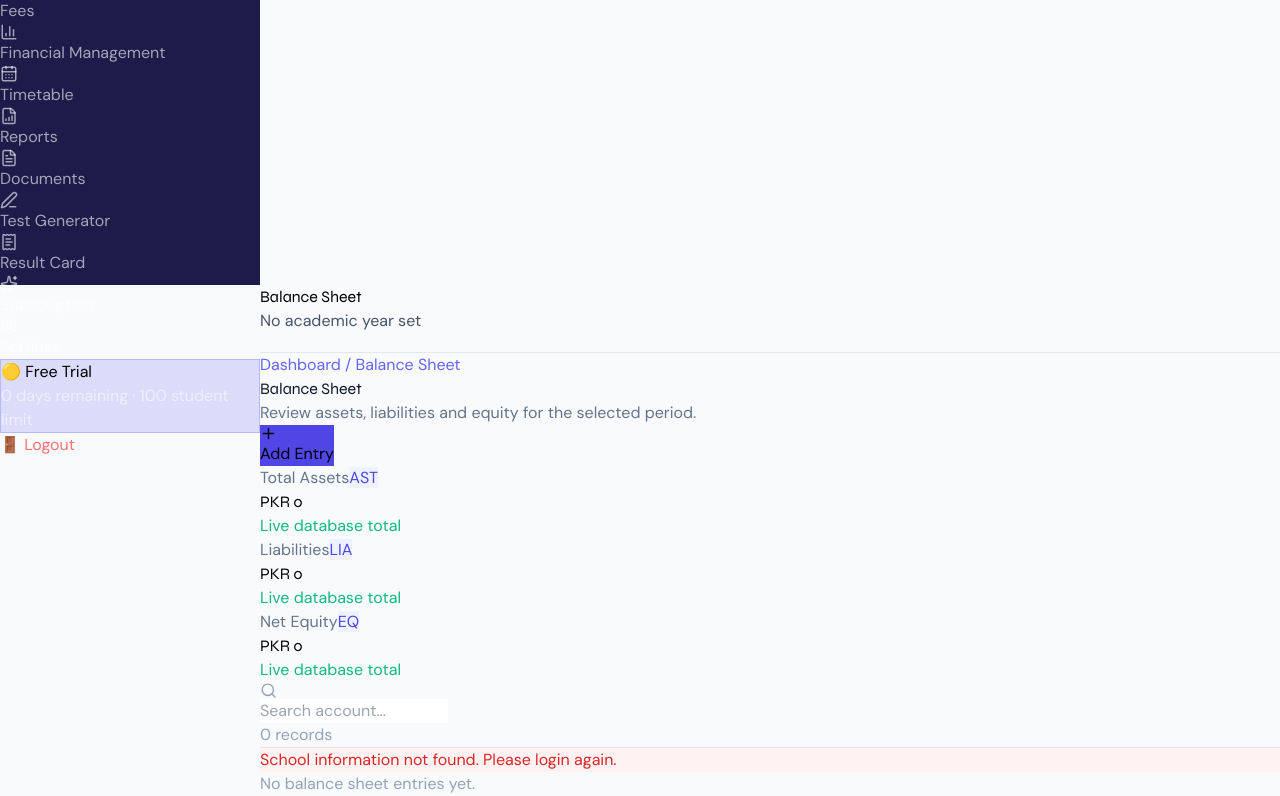
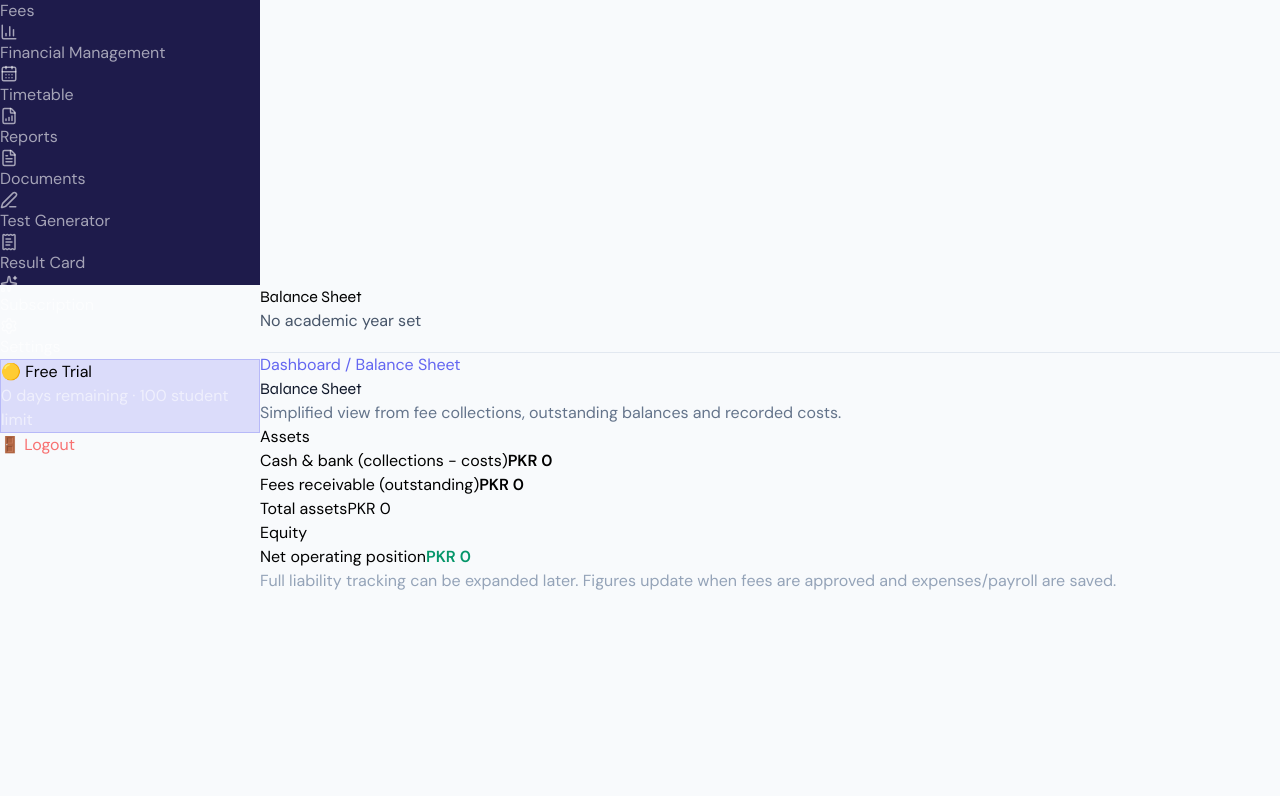
Before and after one commit to P0lygonHunter/vends-frontend, a React (Vite) app in the folder client/: page /balance-sheet in a window 1280 px wide. Shown: the part 515-1311 px from the top of the page. After the commit the page ends 1108 px from the top, so only its background shows below. Built offline with nearby package versions, Linux system fonts and the light colour scheme; sample sign-in values are in the browser's storage.

Commit message:
feat: desktop sidebar restore, live financial summary API, thermal subscription receipt — client/src/pages/BalanceSheet.jsx

```diff
--- a/client/src/pages/BalanceSheet.jsx
+++ b/client/src/pages/BalanceSheet.jsx
@@ -1,2 +1,59 @@
-import ModulePage from '../components/ModulePage'
-export default function BalanceSheet() { return <ModulePage title="Balance Sheet" subtitle="Review assets, liabilities and equity for the selected period." addLabel="Add Entry" searchPlaceholder="Search account..." stats={[{ label: 'Total Assets', value: 'PKR 0', badge: 'AST' }, { label: 'Liabilities', value: 'PKR 0', badge: 'LIA' }, { label: 'Net Equity', value: 'PKR 0', badge: 'EQ' }]} columns={[{ key: 'account', label: 'Account', emphasis: true }, { key: 'category', label: 'Category' }, { key: 'debit', label: 'Debit' }, { key: 'credit', label: 'Credit' }, { key: 'balance', label: 'Balance' }]} initialRows={[]} formFields={[{ key: 'account', label: 'Account', placeholder: 'Cash and Bank' }, { key: 'category', label: 'Category', placeholder: 'Assets' }, { key: 'debit', label: 'Debit', placeholder: 'PKR 0' }, { key: 'credit', label: 'Credit', placeholder: 'PKR 0' }, { key: 'balance', label: 'Balance', placeholder: 'PKR 0' }]} emptyMessage="No balance sheet entries yet." /> }
+import { useEffect, useState } from 'react'
+import axios from 'axios'
+import PageLayout from '../components/PageLayout'
+import API_BASE_URL from '../config/api'
+
+const formatPKR = (n) => `PKR ${Number(n || 0).toLocaleString('en-PK', { maximumFractionDigits: 0 })}`
+
+export default function BalanceSheet() {
+  const schoolId = localStorage.getItem('schoolId')
+  const [summary, setSummary] = useState(null)
+  const [error, setError] = useState('')
+
+  useEffect(() => {
+    if (!schoolId) return
+    axios
+      .get(`${API_BASE_URL}/finance/${schoolId}/summary`)
+      .then((res) => setSummary(res.data.summary))
+      .catch((err) => setError(err.response?.data?.error || 'Unable to load balance sheet'))
+  }, [schoolId])
+
+  // Simplified school balance sheet view from live activity
+  const cashLike = Math.max(0, (summary?.feeIncome || 0) - (summary?.expenseTotal || 0) - (summary?.payrollTotal || 0))
+  const receivables = summary?.feeOutstanding || 0
+  const assets = cashLike + receivables
+  const equity = summary?.netPosition || 0
+
+  return (
+    <PageLayout title="Balance Sheet" subtitle="Simplified view from fee collections, outstanding balances and recorded costs.">
+      {error && <div className="mb-4 p-3 rounded-xl text-sm" style={{ background: '#fef2f2', color: '#dc2626' }}>{error}</div>}
+      <div className="grid grid-cols-1 md:grid-cols-2 gap-6">
+        <div className="bg-white rounded-2xl border p-6" style={{ borderColor: '#e2e8f0' }}>
+          <h3 className="font-bold mb-4">Assets</h3>
+          <div className="flex justify-between py-2 text-sm border-b" style={{ borderColor: '#f1f5f9' }}>
+            <span>Cash &amp; bank (collections − costs)</span>
+            <strong>{formatPKR(cashLike)}</strong>
+          </div>
+          <div className="flex justify-between py-2 text-sm border-b" style={{ borderColor: '#f1f5f9' }}>
+            <span>Fees receivable (outstanding)</span>
+            <strong>{formatPKR(receivables)}</strong>
+          </div>
+          <div className="flex justify-between py-3 text-sm font-bold">
+            <span>Total assets</span>
+            <span>{formatPKR(assets)}</span>
+          </div>
+        </div>
+        <div className="bg-white rounded-2xl border p-6" style={{ borderColor: '#e2e8f0' }}>
+          <h3 className="font-bold mb-4">Equity</h3>
+          <div className="flex justify-between py-2 text-sm border-b" style={{ borderColor: '#f1f5f9' }}>
+            <span>Net operating position</span>
+            <strong style={{ color: equity >= 0 ? '#059669' : '#dc2626' }}>{formatPKR(equity)}</strong>
+          </div>
+          <p className="text-xs mt-4" style={{ color: '#94a3b8' }}>
+            Full liability tracking can be expanded later. Figures update when fees are approved and expenses/payroll are saved.
+          </p>
+        </div>
+      </div>
+    </PageLayout>
+  )
+}
```
